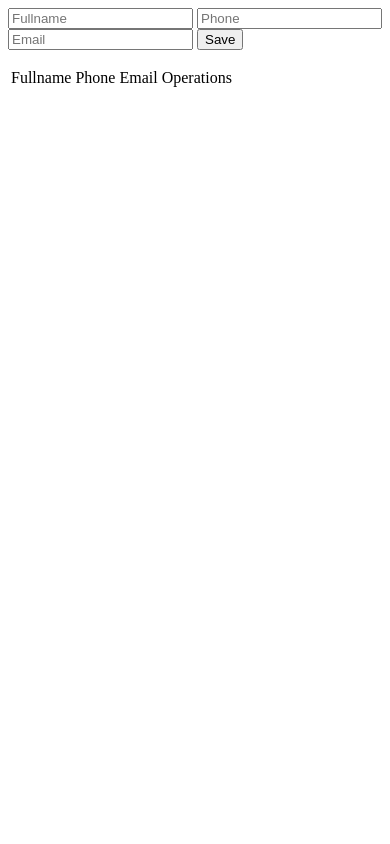
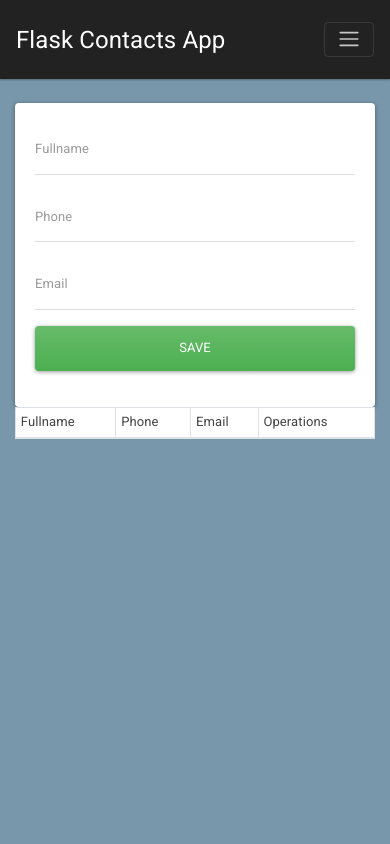
Before and after one commit to danielarubis/flask-contacts-app, a Flask app: page / in a window 390 px wide. Run offline with Flask 2, Linux system fonts and the light colour scheme; data that the repository does not hold is empty; some libraries are stand-ins or nearby versions.

Commit message:
We add styles to the form and table to visualize the data saved in the database and we add a confirmation form with js

```diff
--- a/app.py
+++ b/app.py
@@ -6,7 +6,7 @@ from flask_mysqldb import MySQL
 app = Flask(__name__)
 app.config['MYSQL_HOST'] = 'localhost'
 app.config['MYSQL_USER'] = 'root'
-app.config['MYSQL_PASSWORD'] = 'Quentin123' #cambiar a palabra reservada 'PASSWORD'
+app.config['MYSQL_PASSWORD'] = 'Quentin123'
 app.config['MYSQL_DB'] = 'flaskcontacts' #database
 mysql = MySQL(app)
 
--- /dev/null
+++ b/static/css/main.css
@@ -0,0 +1,3 @@
+body{
+  background: #7897AB;
+}
--- /dev/null
+++ b/static/js/main.js
@@ -0,0 +1,12 @@
+const btnDelete = document.querySelectorAll('.btn-delete')
+
+if(btnDelete) {
+  const btnArray = Array.from(btnDelete);
+  btnArray.forEach((btn) => {
+    btn.addEventListener('click', (e) => {
+      if(!confirm('Are you sure you want to delete it?')) {
+        e.preventDefault();
+      }
+    });
+  });
+}
--- a/templates/index.html
+++ b/templates/index.html
@@ -1,19 +1,40 @@
+{% extends 'layout.html' %} #hereda la interfaz de layout
+
+{% block body %}
+<div class="row">
+  <div class="col-md-5">
     {% with messages = get_flashed_messages()%} <!-- Obtener el mensaje del servidor -->
     {% if messages %} <!-- Si existe mensaje-->
     {% for message in messages %} <!-- Recorrer mensaje -->
-<p>{{message}}</p>
+    <div class="alert alert-success alert-dismissible fade show" role="alert">
+      {{message}}
+      <button type="button" class="close" data-dismiss="alert" aria-label="Close">
+        <span aria-hidden="true">&times;</span>
+      </button>
+    </div>
     {% endfor %}
     {% endif %}
     {% endwith %}
 
+    <div class="card card-body">
       <form action="/add_contact" method="POST">
-    <input type="text" name="fullname" placeholder="Fullname">
-    <input type="text" name="phone" placeholder="Phone">
-    <input type="text" name="email" placeholder="Email">
-    <button type="submit">Save</button>
+        <div class="form-group">
+          <input type="text" name="fullname" placeholder="Fullname" class="form-control">
+        </div>
+        <div class="form-group">
+          <input type="text" name="phone" placeholder="Phone" class="form-control">
+        </div>
+        <div class="form-group">
+          <input type="text" name="email" placeholder="Email" class="form-control">
+        </div>
+        <div class="form-group">
+          <button type="submit" class="btn btn-success btn-block">Save</button>
+        </div>
       </form>
-
-<table>
+    </div>
+  </div>
+  <div class="col-md-7">
+    <table class="table table-striped table-bordered bg-white table-sm">
       <thead>
         <tr>
           <td>Fullname</td>
@@ -29,10 +50,14 @@
           <td>{{contact.2}}</td>
           <td>{{contact.3}}</td>
           <td>
-          <a href="/edit/{{contact.0}}">Edit</a>
-          <a href="/delete/{{contact.0}}">Delete</a>
+            <a href="/edit/{{contact.0}}" class="btn btn-light">Edit</a>
+            <a href="/delete/{{contact.0}}" class="btn btn-danger btn-delete">Delete</a>
           </td>
         </tr>
         {% endfor %}
       </tbody>
     </table>
+  </div>
+</div>
+
+{% endblock %}
--- a/templates/layout.html
+++ b/templates/layout.html
@@ -6,9 +6,26 @@
   <meta name="viewport" content="width=device-width, initial-scale=1.0">
   <title>Contact Flask App</title>
   <link rel="stylesheet" href="https://bootswatch.com/4/materia/bootstrap.min.css">
+  <link rel="stylesheet" href="{{ url_for('static', filename='css/main.css') }}">
 </head>
 <body>
-  {% block body %}
-  {% endblock %}
+  <!--Inicio barra de navegación-->
+  <nav class="navbar navbar-expand-lg navbar-dark bg-dark">
+    <a class="navbar-brand" href="/">Flask Contacts App</a>
+    <button class="navbar-toggler" type="button" data-toggle="collapse" data-target="#navbarNav" aria-controls="navbarNav" aria-expanded="false" aria-label="Toggle navigation">
+      <span class="navbar-toggler-icon"></span>
+    </button>
+  </nav>
+  <!--Fin barra de navegación-->
+  <div class="container pt-4">
+    {% block body %}
+    {% endblock %}
+  </div>
+
+  <!--Scrips-->
+  <script src="https://cdn.jsdelivr.net/npm/jquery@3.5.1/dist/jquery.slim.min.js" integrity="sha384-DfXdz2htPH0lsSSs5nCTpuj/zy4C+OGpamoFVy38MVBnE+IbbVYUew+OrCXaRkfj" crossorigin="anonymous"></script>
+  <script src="https://cdn.jsdelivr.net/npm/popper.js@1.16.1/dist/umd/popper.min.js" integrity="sha384-9/reFTGAW83EW2RDu2S0VKaIzap3H66lZH81PoYlFhbGU+6BZp6G7niu735Sk7lN" crossorigin="anonymous"></script>
+  <script src="https://cdn.jsdelivr.net/npm/bootstrap@4.6.1/dist/js/bootstrap.min.js" integrity="sha384-VHvPCCyXqtD5DqJeNxl2dtTyhF78xXNXdkwX1CZeRusQfRKp+tA7hAShOK/B/fQ2" crossorigin="anonymous"></script>
+  <script src="{{url_for('static', filename='js/main.js')}}"></script>
 </body>
 </html>
```
Also changed, not shown: templates/edit-contact.html (+23 -6 lines), 2 other files. Lines whose indentation alone changed are shown as unchanged.
